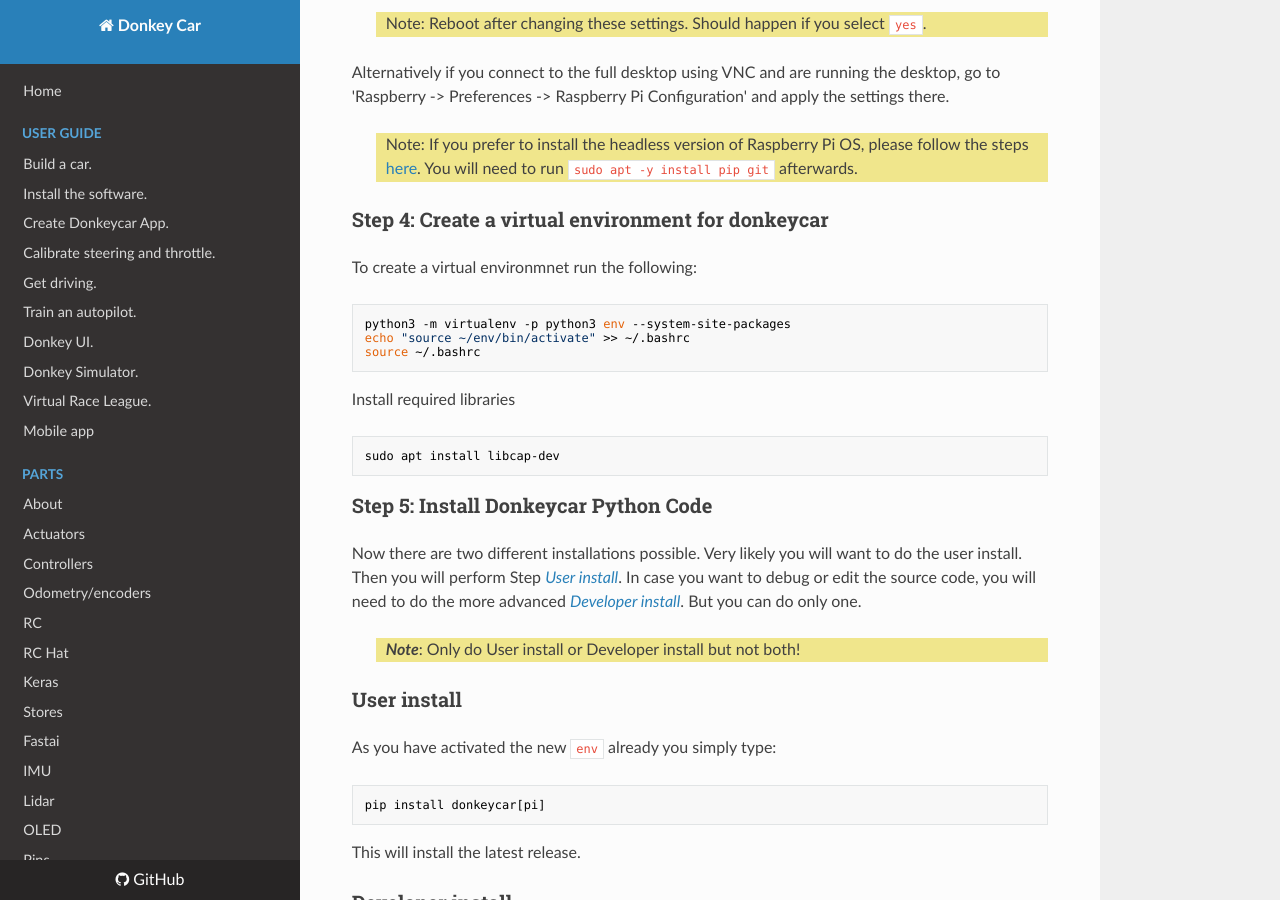
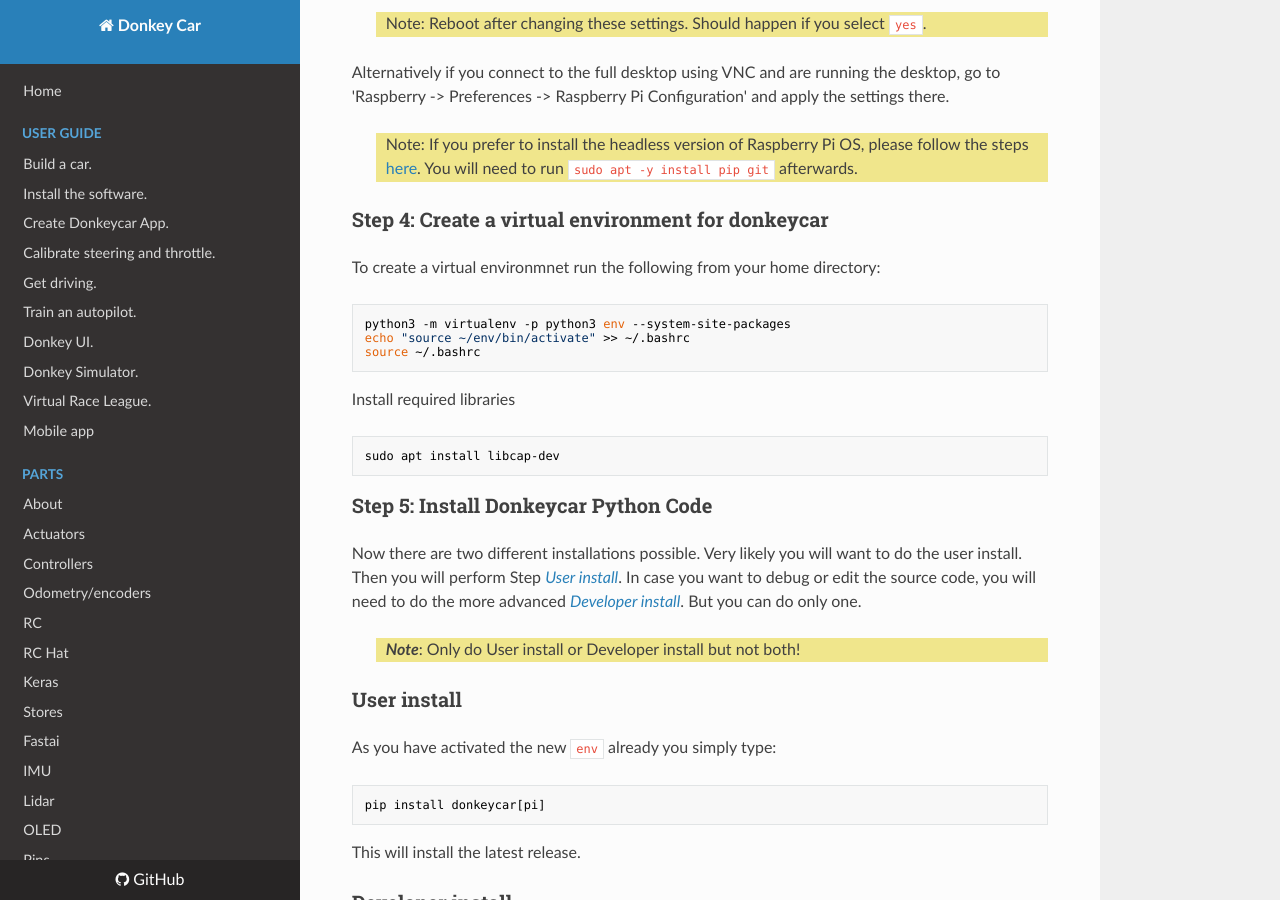
Before and after one commit to autorope/donkeydocs, an MkDocs documentation site: the page built from docs/guide/robot_sbc/setup_raspberry_pi.md, in a window 1280 px wide and 900 px high, scrolled down 2762 px. Built offline with MkDocs 1.6.1, drawn with Linux system fonts in a browser that asks for light colours; nearby versions of some CDN libraries.

Commit message:
Update setup_raspberry_pi.md

````diff
--- a/docs/guide/robot_sbc/setup_raspberry_pi.md
+++ b/docs/guide/robot_sbc/setup_raspberry_pi.md
@@ -97,7 +97,7 @@ and apply the settings there.
 
 ### Step 4: Create a virtual environment for donkeycar
 
-To create a virtual environmnet run the following:
+To create a virtual environmnet run the following from your home directory:
 ```bash
 python3 -m virtualenv -p python3 env --system-site-packages
 echo "source ~/env/bin/activate" >> ~/.bashrc
````
